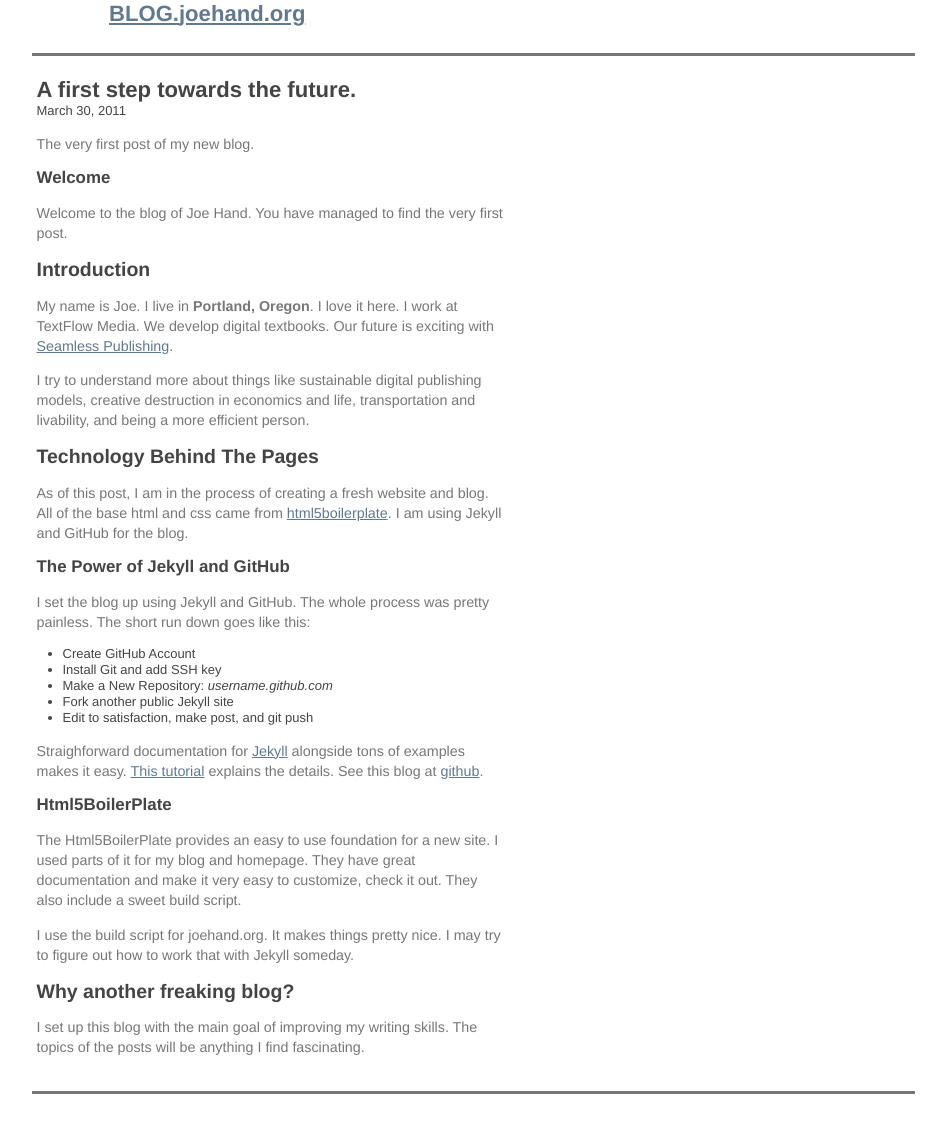
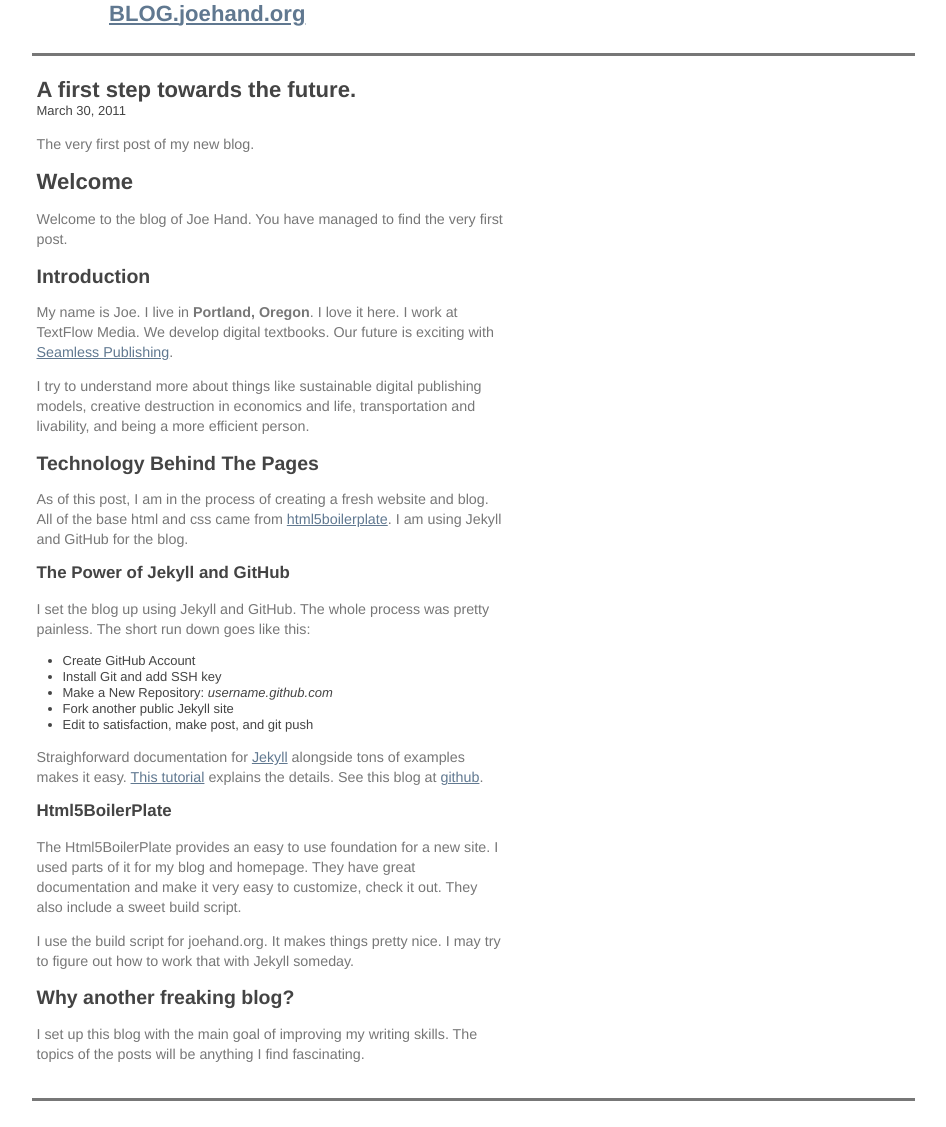
Before and after one commit to joehand/smilingjoe, a Jekyll site: the page built from _posts/2011-03-30-first-post.markdown, in a window 1280 px wide. Shown: the whole page, without its empty margins (231-1177 px from the left). Built offline with Jekyll 4.4.1, drawn with Linux system fonts in a browser that asks for light colours; nearby versions of some CDN libraries; Markdown is read by kramdown in place of the engine named in the settings.

Commit message:
another post to page link fix

```diff
--- a/_includes/post_description.html
+++ b/_includes/post_description.html
@@ -1,10 +1,10 @@
 
-<nav>
+<nav class="description">
   <ul>
   {% for page in site.posts %}
     <li>
-		<h2><a href="{{ post.url }}">{{ page.title }}</a></h2><span class="date">{{ page.date | date: "%B - %Y" }}</span>
-		<p>{{ page.description}}</p>
+		<h3><a href="{{ page.url }}">{{ page.title }}</a></h3><span class="date">{{ page.date | date: "%B - %Y" }}</span>
+		<p class="description">{{ page.description}}</p>
     </li>
   {% endfor %}
   </ul>
--- a/_posts/2011-03-30-first-post.markdown
+++ b/_posts/2011-03-30-first-post.markdown
@@ -6,7 +6,7 @@ description: The very first post of my new blog.
 
 ---
 
-###Welcome
+#Welcome
 
 Welcome to the blog of Joe Hand. You have managed to find the very first post.
 
```
